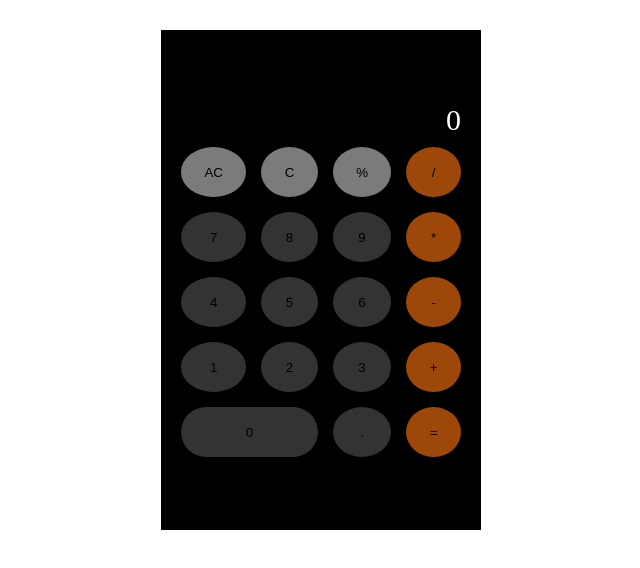
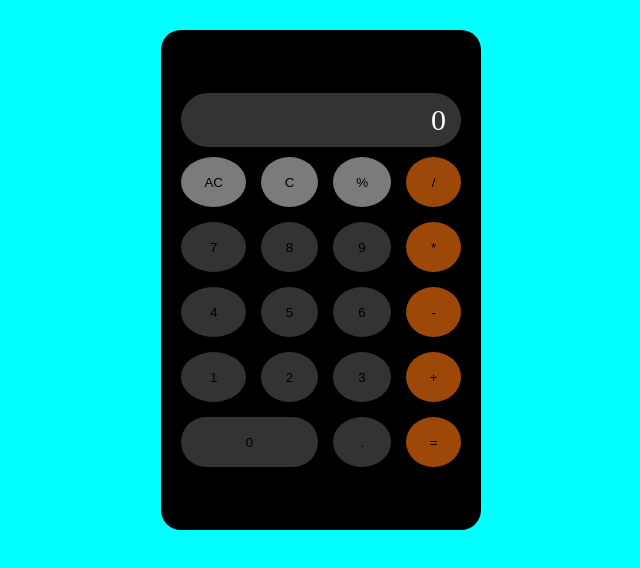
Before and after one commit to dmitriy9427/calculator-js, a plain HTML site: page index.html in a window 1280 px wide. Shown: the whole page, without its empty margins (319-959 px from the left). Drawn offline with Linux system fonts and the light colour scheme.

Commit message:
styled elements

```diff
--- a/index.css
+++ b/index.css
@@ -10,6 +10,7 @@
   margin: 0;
   padding: 0;
   box-sizing: border-box;
+  background-color: aqua;
 }
 
 .calculator {
@@ -21,6 +22,13 @@
   flex-direction: column;
   justify-content: center;
   margin: 30px auto;
+  border-radius: 20px;
+}
+
+.div {
+  background-color: var(--black-gray-color);
+  border-radius: 30px;
+  padding: 10px 15px;
 }
 
 .calculator p {
@@ -29,6 +37,8 @@
   align-items: center;
   font-size: 30px;
   color: var(--white-color);
+  background-color: var(--black-gray-color);
+  border-radius: 30px;
 }
 
 .btns {
@@ -41,6 +51,7 @@
     "zero zero point equally";
   gap: 15px;
   padding-top: 10px;
+  background-color: transparent;
 }
 
 .btns .btn {
--- a/index.html
+++ b/index.html
@@ -8,7 +8,7 @@
   </head>
   <body>
     <div class="calculator">
-      <div>
+      <div class="div">
         <p class="calc"></p>
       </div>
       <div class="btns">
```
Also changed, not shown: 1 other file.
